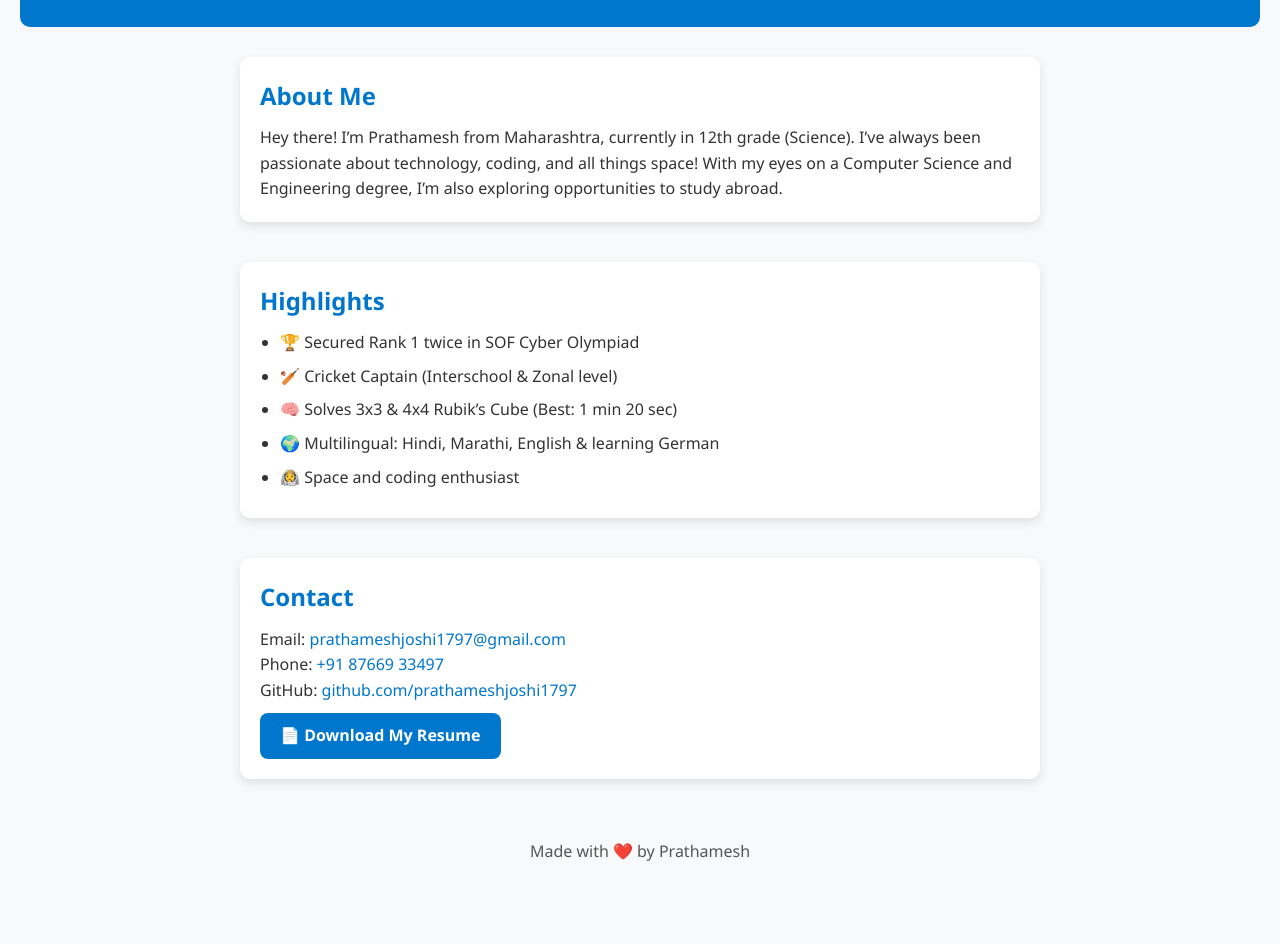
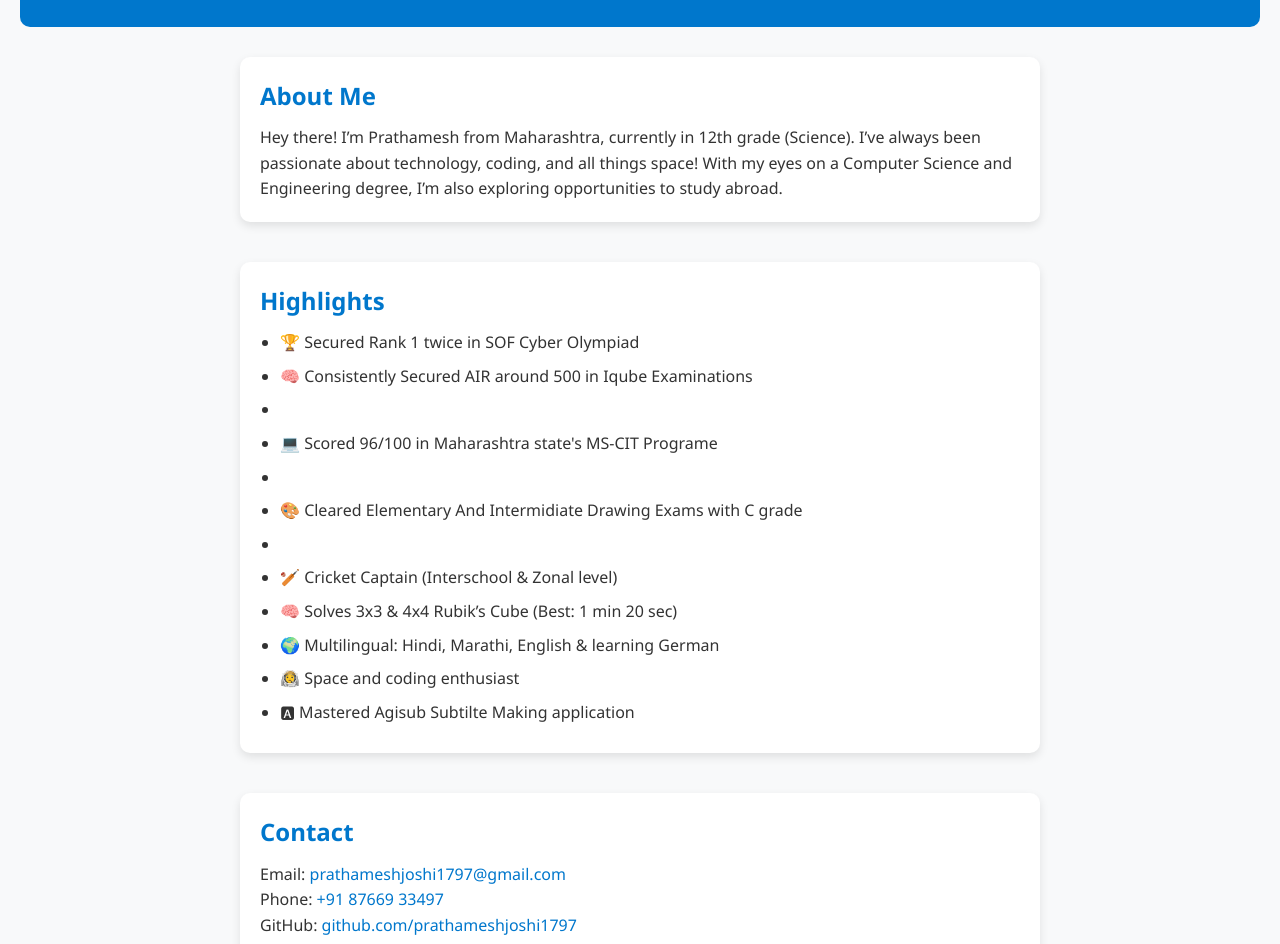
Before and after one commit to pathu1797/portfolio-website, a plain HTML site: page index.html in a window 1280 px wide. Shown: the part 153-1097 px from the top of the page. Before the commit the page ends 1057 px from the top, so only its background shows below. Drawn offline with Linux system fonts and the light colour scheme.

Commit message:
Update index.html

```diff
--- a/index.html
+++ b/index.html
@@ -21,10 +21,14 @@
     <h2>Highlights</h2>
     <ul>
       <li>🏆 Secured Rank 1 twice in SOF Cyber Olympiad</li>
+      <li>🧠 Consistently Secured AIR around 500 in Iqube Examinations<li>
+      <li>💻 Scored 96/100 in Maharashtra state's MS-CIT Programe<li>
+      <li>🎨 Cleared Elementary And Intermidiate Drawing Exams with C grade<li>
       <li>🏏 Cricket Captain (Interschool & Zonal level)</li>
       <li>🧠 Solves 3x3 & 4x4 Rubik’s Cube (Best: 1 min 20 sec)</li>
       <li>🌍 Multilingual: Hindi, Marathi, English & learning German</li>
       <li>🧑‍🚀 Space and coding enthusiast</li>
+      <li>🅰 Mastered Agisub Subtilte Making application</li>
     </ul>
   </section>
 
```
